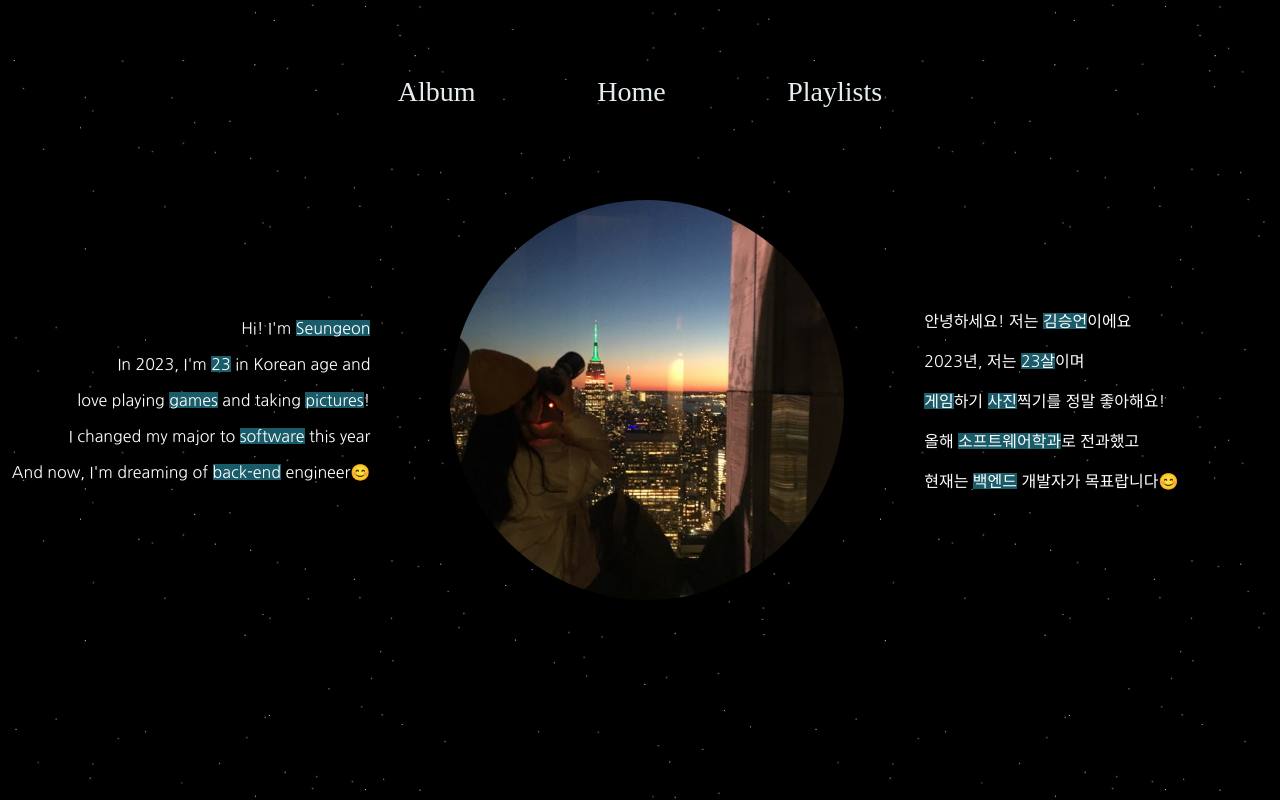
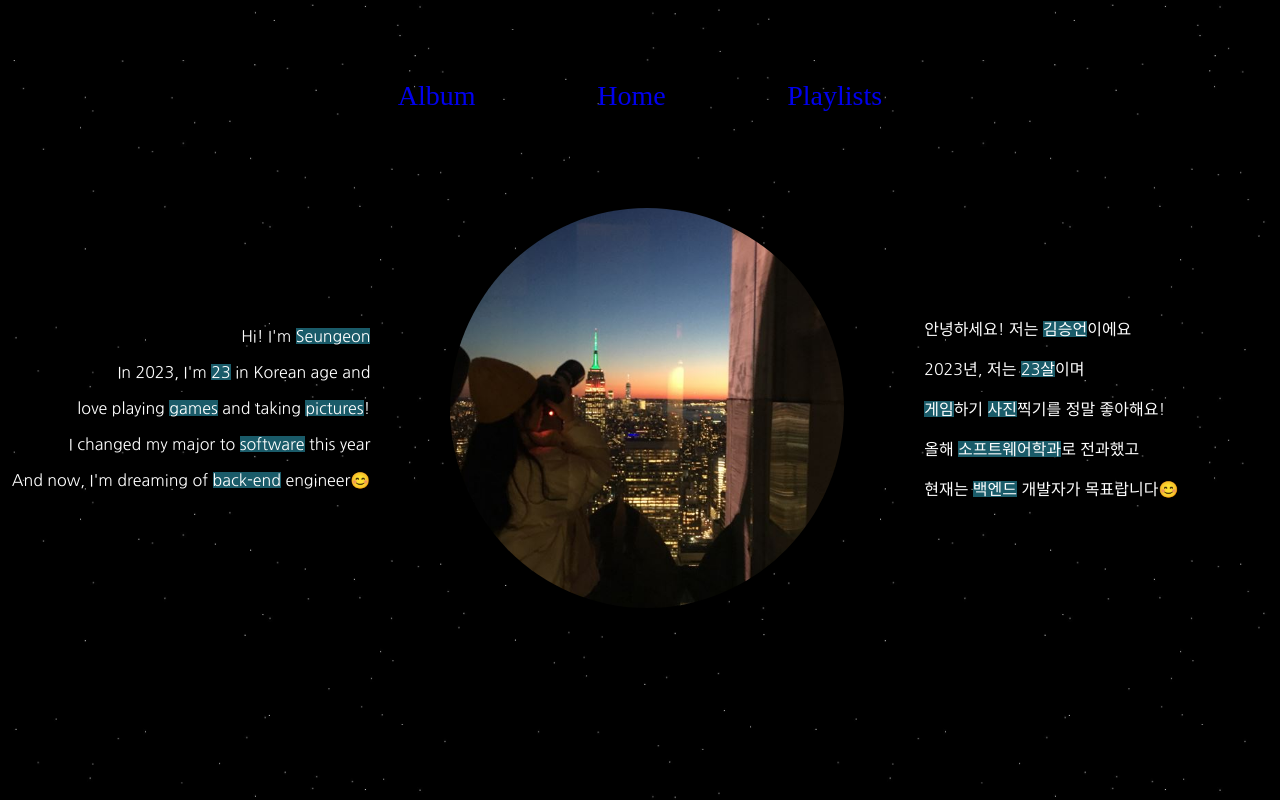
Before and after one commit to tmdtmdqorekf/tmdtmdqorekf.github.io, a plain HTML site: page about_me.html in a window 1280 px wide. Drawn offline with Linux system fonts and the light colour scheme.

Commit message:
fix: container 속성

```diff
--- a/about_me.css
+++ b/about_me.css
@@ -1,6 +1,29 @@
 body {
     background-image: url("./starnight.JPG");
     background-size: 50rem;
+}
+
+.header-container {
+    display: flex;
+    justify-content: center;
+    align-items: center;
+    margin-top: 5rem;
+}
+
+.home {
+    margin: 0 5rem 0 5rem;
+}
+
+.menu {
+    text-decoration: none;
+    font-family: 'Freestyle Script';
+    font-size: 28px;
+    margin: 0 3.8rem 0 3.8rem;
+}
+
+.menu:hover {
+    color: white;
+    transition: 0.4s;
 }
 
 .container {
@@ -11,7 +34,6 @@ body {
     align-items: center;
     min-width: 80rem;
     height: 74vh;
-
 }
 
 .box {
@@ -48,10 +70,6 @@ body {
     opacity: 1;
 }
 
-a {
-    color: teal;
-}
-
 a:visited {
     color: teal;
 }
@@ -76,28 +94,3 @@ p {
     display: inline;
     box-shadow: inset 0 -18px 0 #1a5b69;
 }
-
-.header-container {
-    display: flex;
-    justify-content: center;
-    align-items: center;
-    height: 3vh;
-    margin-top: 5rem;
-}
-
-.home {
-    margin: 0 5rem 0 5rem;
-}
-
-.menu {
-    text-decoration: none;
-    color: rgb(229, 237, 240);
-    font-family: 'Freestyle Script';
-    font-size: 28px;
-    margin: 0 3.8rem 0 3.8rem;
-}
-
-.menu:hover {
-    color: teal;
-    transition: 0.4s;
-}
```
